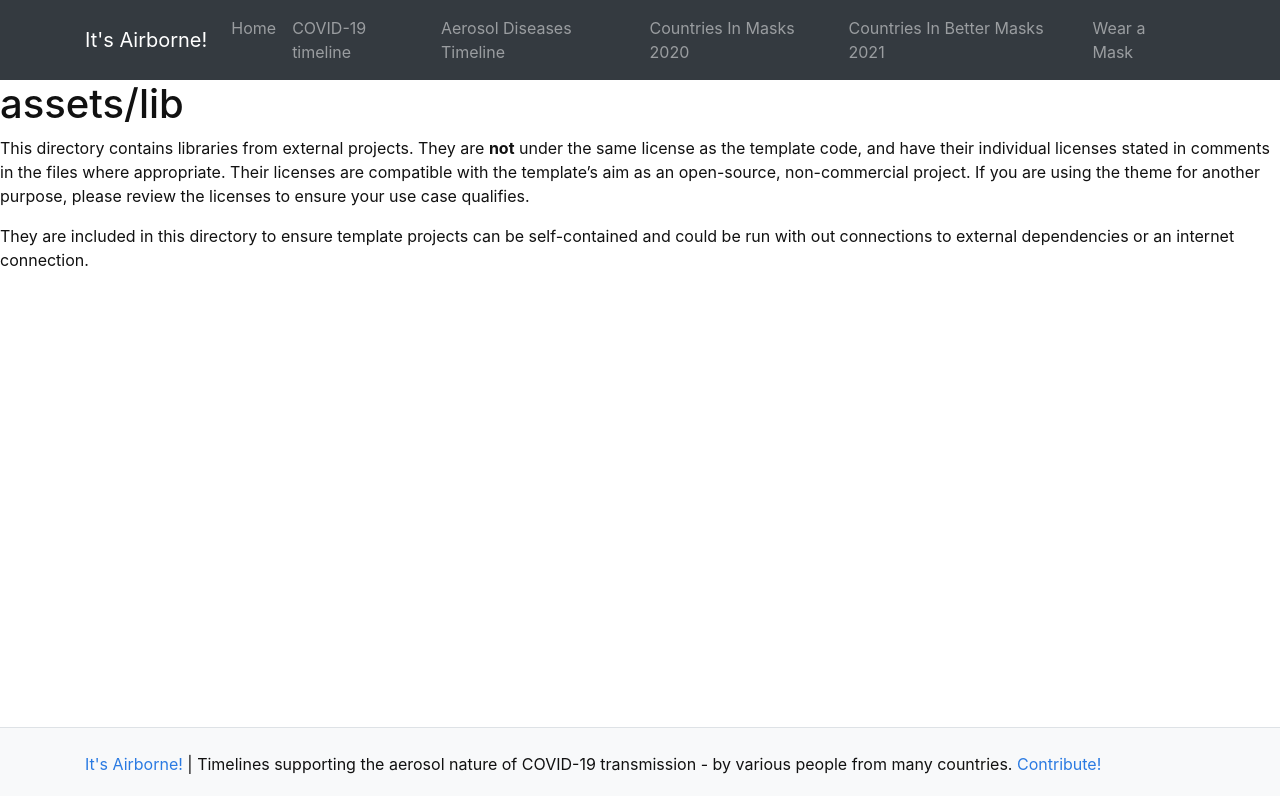
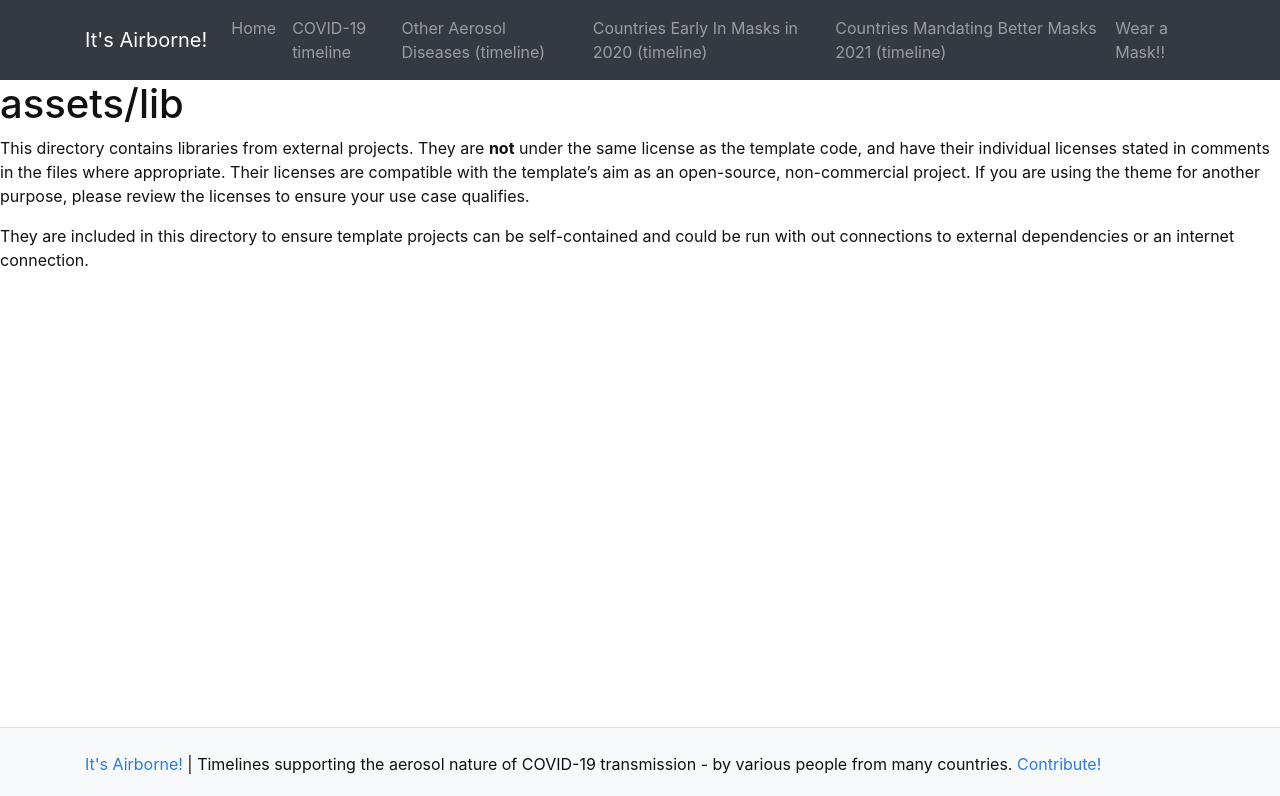
Before and after one commit to nichol7s/timelines-site, a Jekyll site: the page built from assets/lib/README.md, in a window 1280 px wide, cut to the strip 0-796 px from the top of the page. Built offline with Jekyll 4.4.1, drawn with Linux system fonts in a browser that asks for light colours; our own code applies the rules of GitHub Pages for plain Markdown files.

Commit message:
better nav

```diff
--- a/pages/early-masking-countries.md
+++ b/pages/early-masking-countries.md
@@ -1,6 +1,6 @@
 ---
 title: Some countries got their citizens in masks at the start of the pandemic
-nav: Countries In Masks 2020
+nav: "Countries Early In Masks in 2020 (timeline)"
 nav_order: 4
 timeline-json: early-masking-countries.json
 timeline-options:
--- a/pages/historical-timeline.md
+++ b/pages/historical-timeline.md
@@ -1,6 +1,6 @@
 ---
 title: A historical timeline of infectious disease and aerosols
-nav: Aerosol Diseases Timeline
+nav: Other Aerosol Diseases (timeline)
 nav_order: 3
 timeline-json: aerosol-history-timeline.json
 timeline-options:
--- a/pages/masks-2021.md
+++ b/pages/masks-2021.md
@@ -1,6 +1,6 @@
 ---
 title: 2021 - new mask rules
-nav: Countries In Better Masks 2021
+nav: "Countries Mandating Better Masks 2021 (timeline)"
 nav_order: 5
 timeline-json: masks-2021.json
 timeline-options:
```
Also changed, not shown: pages/wear-a-mask.md (+1 -1 lines).
